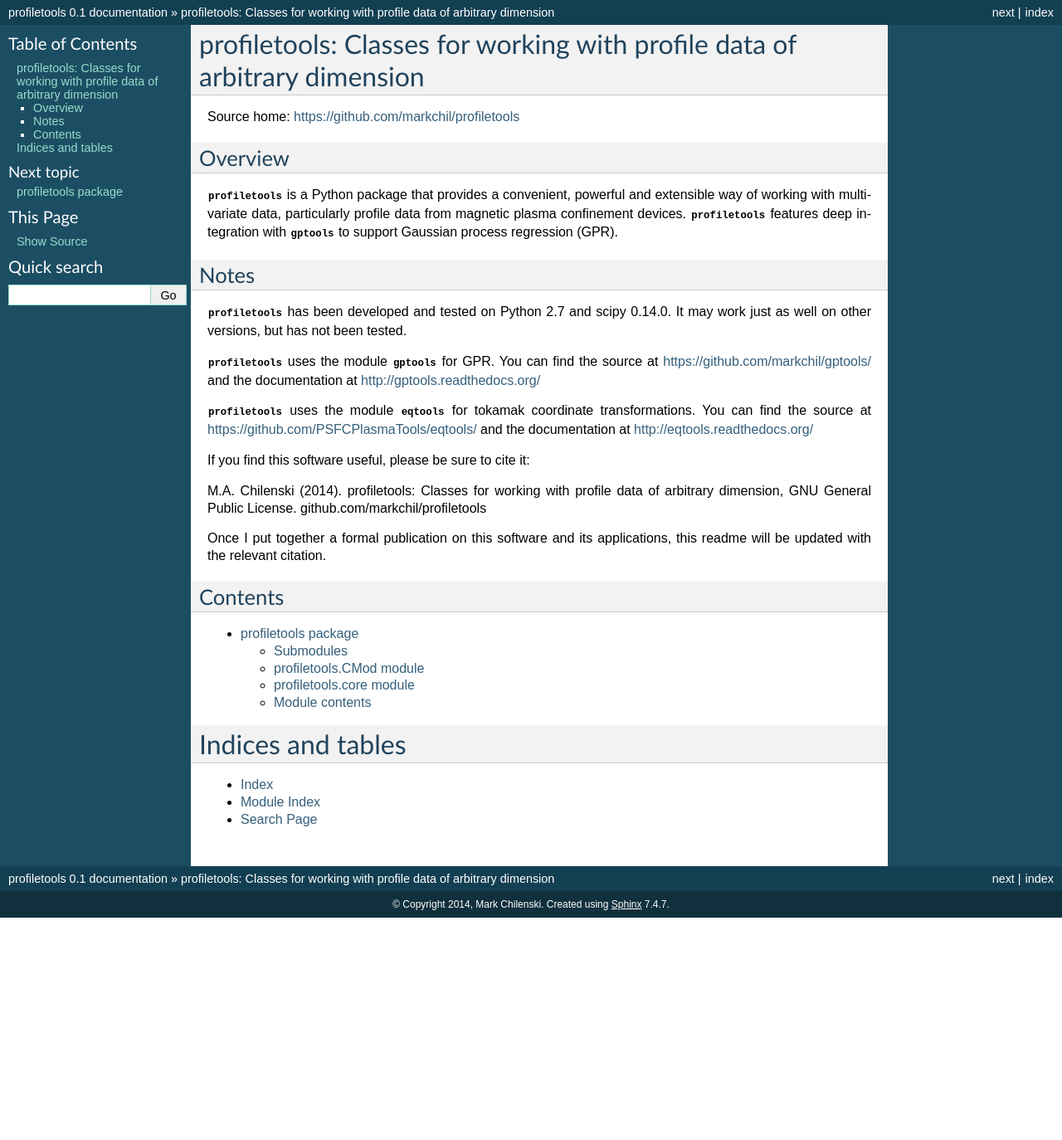
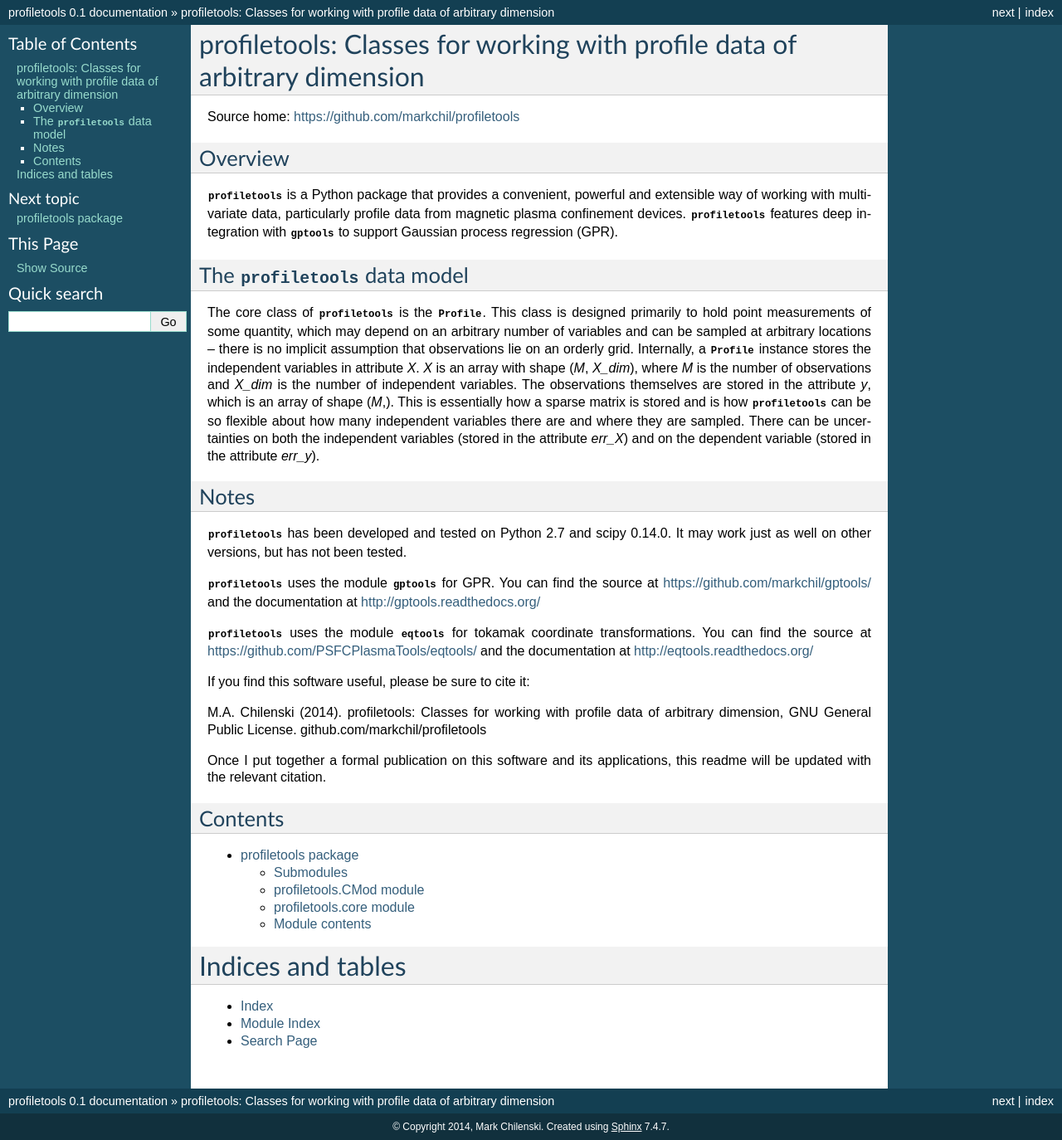
Before and after one commit to markchil/profiletools, a Sphinx documentation site: the page built from docs/source/index.rst, in a window 1280 px wide. Shown: the whole page at 83% size. Built offline with Sphinx 7.4.7, drawn with Linux system fonts in a browser that asks for light colours; formulas are drawn with MathJax 3; before the commit the page ends 1106 px from its top, so only the background shows below that.

Commit message:
Start work on documentation.

```diff
--- a/docs/source/index.rst
+++ b/docs/source/index.rst
@@ -6,22 +6,49 @@ Source home: https://github.com/markchil/profiletools
 Overview
 --------
 
-:py:mod:`profiletools` is a Python package that provides a convenient, powerful and extensible way of working with multivariate data, particularly profile data from magnetic plasma confinement devices. :py:mod:`profiletools` features deep integration with :py:mod:`gptools` to support Gaussian process regression (GPR).
+:py:mod:`profiletools` is a Python package that provides a convenient, powerful
+and extensible way of working with multivariate data, particularly profile data
+from magnetic plasma confinement devices. :py:mod:`profiletools` features deep
+integration with :py:mod:`gptools` to support Gaussian process regression (GPR).
+
+The :py:mod:`profiletools` data model
+-------------------------------------
+
+The core class of :py:mod:`profiletools` is the :py:class:`~profiletools.core.Profile`.
+This class is designed primarily to hold point measurements of some quantity,
+which may depend on an arbitrary number of variables and can be sampled at
+arbitrary locations -- there is no implicit assumption that observations lie on
+an orderly grid. Internally, a :py:class:`~profiletools.core.Profile` instance
+stores the independent variables in attribute `X`. `X` is an array with shape
+(`M`, `X_dim`), where `M` is the number of observations and `X_dim` is the
+number of independent variables. The observations themselves are stored in the
+attribute `y`, which is an array of shape (`M`,). This is essentially how a
+sparse matrix is stored and is how :py:mod:`profiletools` can be so flexible
+about how many independent variables there are and where they are sampled. There
+can be uncertainties on both the independent variables (stored in the attribute
+`err_X`) and on the dependent variable (stored in the attribute `err_y`).
 
 Notes
 -----
 
-:py:mod:`profiletools` has been developed and tested on Python 2.7 and scipy 0.14.0. It may work just as well on other versions, but has not been tested.
+:py:mod:`profiletools` has been developed and tested on Python 2.7 and scipy
+0.14.0. It may work just as well on other versions, but has not been tested.
 
-:py:mod:`profiletools` uses the module :py:mod:`gptools` for GPR. You can find the source at https://github.com/markchil/gptools/ and the documentation at http://gptools.readthedocs.org/
+:py:mod:`profiletools` uses the module :py:mod:`gptools` for GPR. You can find
+the source at https://github.com/markchil/gptools/ and the documentation at
+http://gptools.readthedocs.org/
 
-:py:mod:`profiletools` uses the module :py:mod:`eqtools` for tokamak coordinate transformations. You can find the source at https://github.com/PSFCPlasmaTools/eqtools/ and the documentation at http://eqtools.readthedocs.org/
+:py:mod:`profiletools` uses the module :py:mod:`eqtools` for tokamak coordinate
+transformations. You can find the source at https://github.com/PSFCPlasmaTools/eqtools/
+and the documentation at http://eqtools.readthedocs.org/
 
 If you find this software useful, please be sure to cite it:
 
-M.A. Chilenski (2014). profiletools: Classes for working with profile data of arbitrary dimension, GNU General Public License. github.com/markchil/profiletools
+M.A. Chilenski (2014). profiletools: Classes for working with profile data of
+arbitrary dimension, GNU General Public License. github.com/markchil/profiletools
 
-Once I put together a formal publication on this software and its applications, this readme will be updated with the relevant citation.
+Once I put together a formal publication on this software and its applications,
+this readme will be updated with the relevant citation.
 
 Contents
 --------
```
